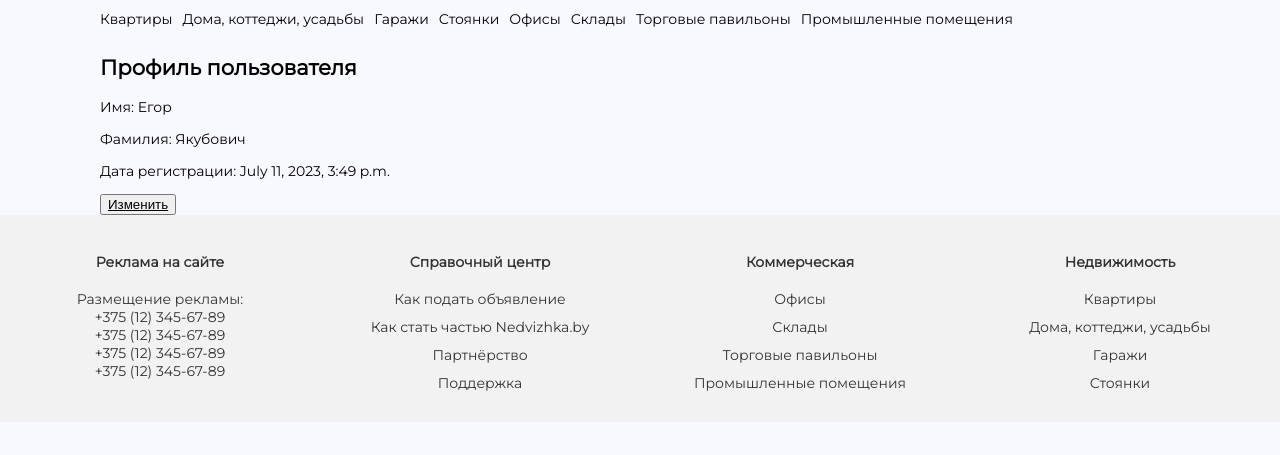
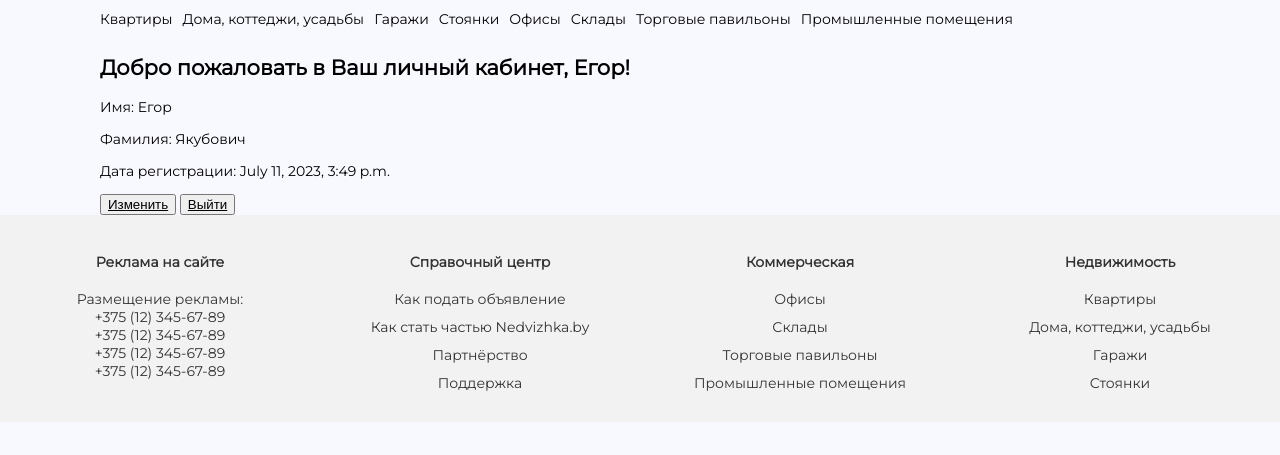
Before and after one commit to yahoryakubovich/Nedvizhka.by, a Django app: page /accounts/profile/ in a window 1280 px wide. Shown: the part 133-588 px from the top of the page. Run offline with Django 4.2, Linux system fonts and the light colour scheme; a user stored in the database is signed in; data comes from the database, SQL or seed files in the repository; both versions use the stored data as it was after the commit.

Commit message:
Кнопка выйти

```diff
--- a/nedvizhka/user_profile/templates/edit_profile.html
+++ b/nedvizhka/user_profile/templates/edit_profile.html
@@ -3,6 +3,7 @@
 {% block content %}
     <div class="container">
         <div class="product-info">
+            <h2>Редактирование профиля</h2>
             <form action="" method="post">{% csrf_token %}
                 {{ form.as_p }}
                 <button type="submit">Изменить</button>
--- a/nedvizhka/user_profile/templates/profile.html
+++ b/nedvizhka/user_profile/templates/profile.html
@@ -3,7 +3,7 @@
 {% block content %}
     <div class="container">
         <div class="product-info">
-            <h2>Профиль пользователя</h2>
+            <h2>Добро пожаловать в Ваш личный кабинет, <b>{{ profile.first_name }}</b>!</h2>
             <p>Имя: {{ profile.first_name }}</p>
             <p>Фамилия: {{ profile.last_name }}</p>
             {% if profile.user.email %}
@@ -13,6 +13,9 @@
             <button>
                 <a href="{% url "edit_profile" %}">Изменить</a>
             </button>
+            <button>
+                <a href="{% url "account_logout" %}">Выйти</a>
+            </button>
         </div>
     </div>
 {% endblock %}
```
Also changed, not shown: nedvizhka/db.sqlite3.
